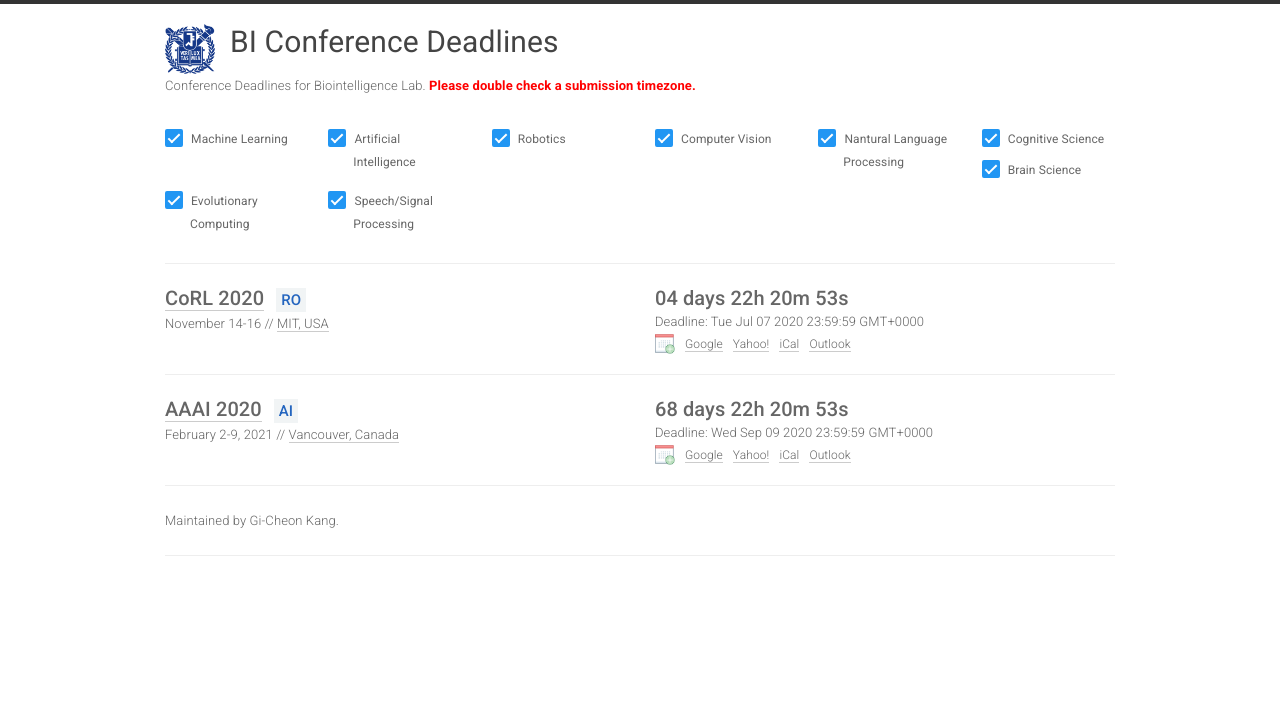
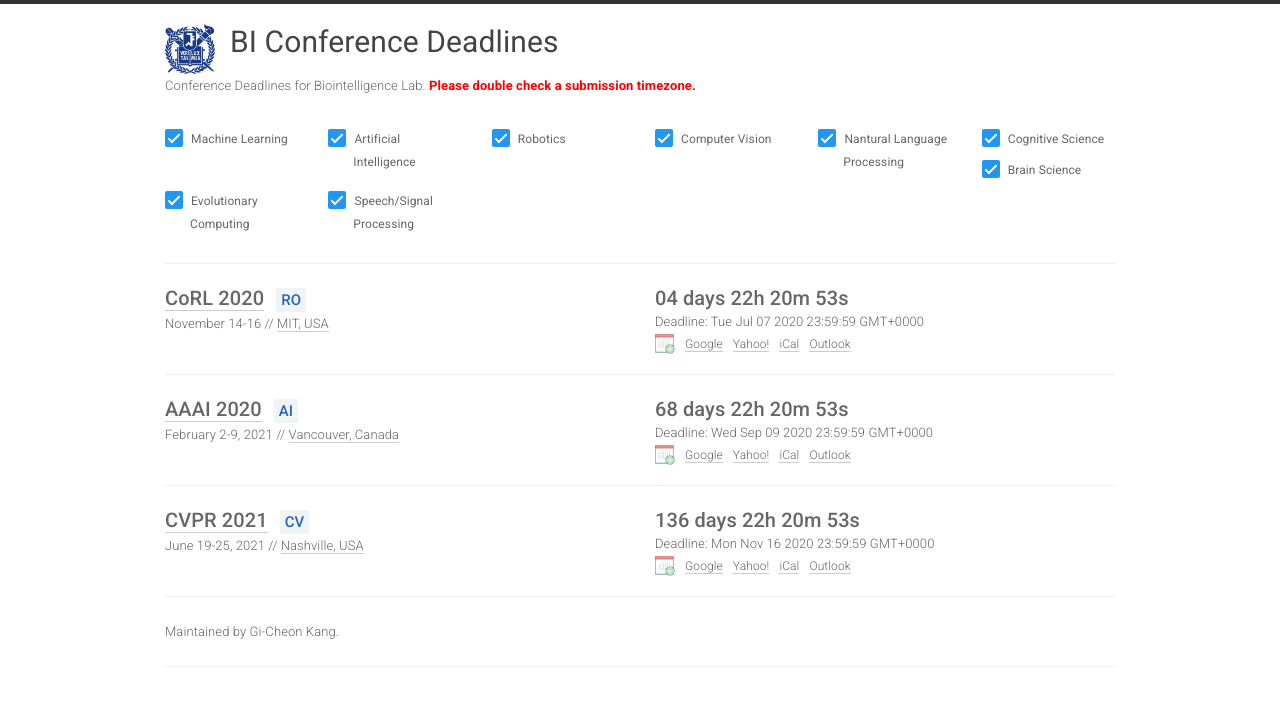
Before and after one commit to biconf/biconf.github.io, a Jekyll site: the page built from index.html, in a window 1280 px wide. Shown: the top 706 px of the page. Built offline with Jekyll 4.4.1, drawn with Linux system fonts in a browser that asks for light colours; nearby versions of some CDN libraries.

Commit message:
Update conferences.yml

```diff
--- a/_data/conferences.yml
+++ b/_data/conferences.yml
@@ -209,6 +209,16 @@
   place: Vancouver, Canada
   sub: AI
 
+- name: CVPR
+  year: 2021
+  id: cvpr21
+  link: http://cvpr2021.thecvf.com/
+  deadline: "2020-11-16 23:59:59"
+  timezone: TBA
+  date: June 19-25, 2021
+  place: Nashville, USA
+  sub: CV
+
 #- name: AAAI-FSS
 #  year: 2019
 #  id: aaai-fss19
@@ -249,16 +259,6 @@
 #  place: Barcelona, Spain
 #  sub: SPEECH
 
-#- name: CVPR
-#  year: 2020
-#  id: cvpr20
-#  link: http://cvpr2020.thecvf.com/
-#  deadline: "2019-11-15 23:59:59"
-#  timezone: America/Los_Angeles
-#  date: June 14-19, 2020
-#  place: Seattle, USA
-#  sub: CV
-
 #- name: EMNLP
 #  year: 2020
 #  id: emnlp20
```
